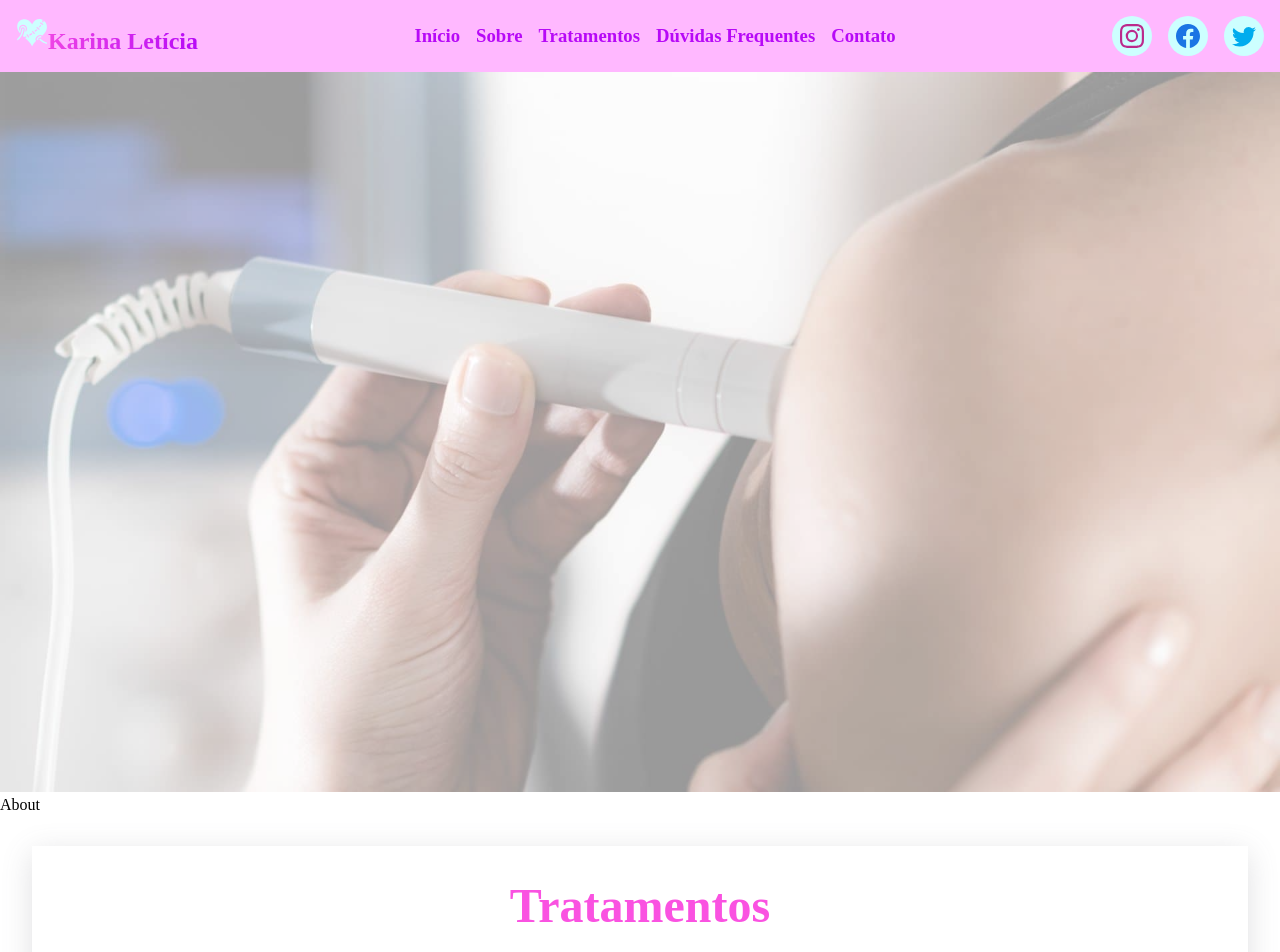
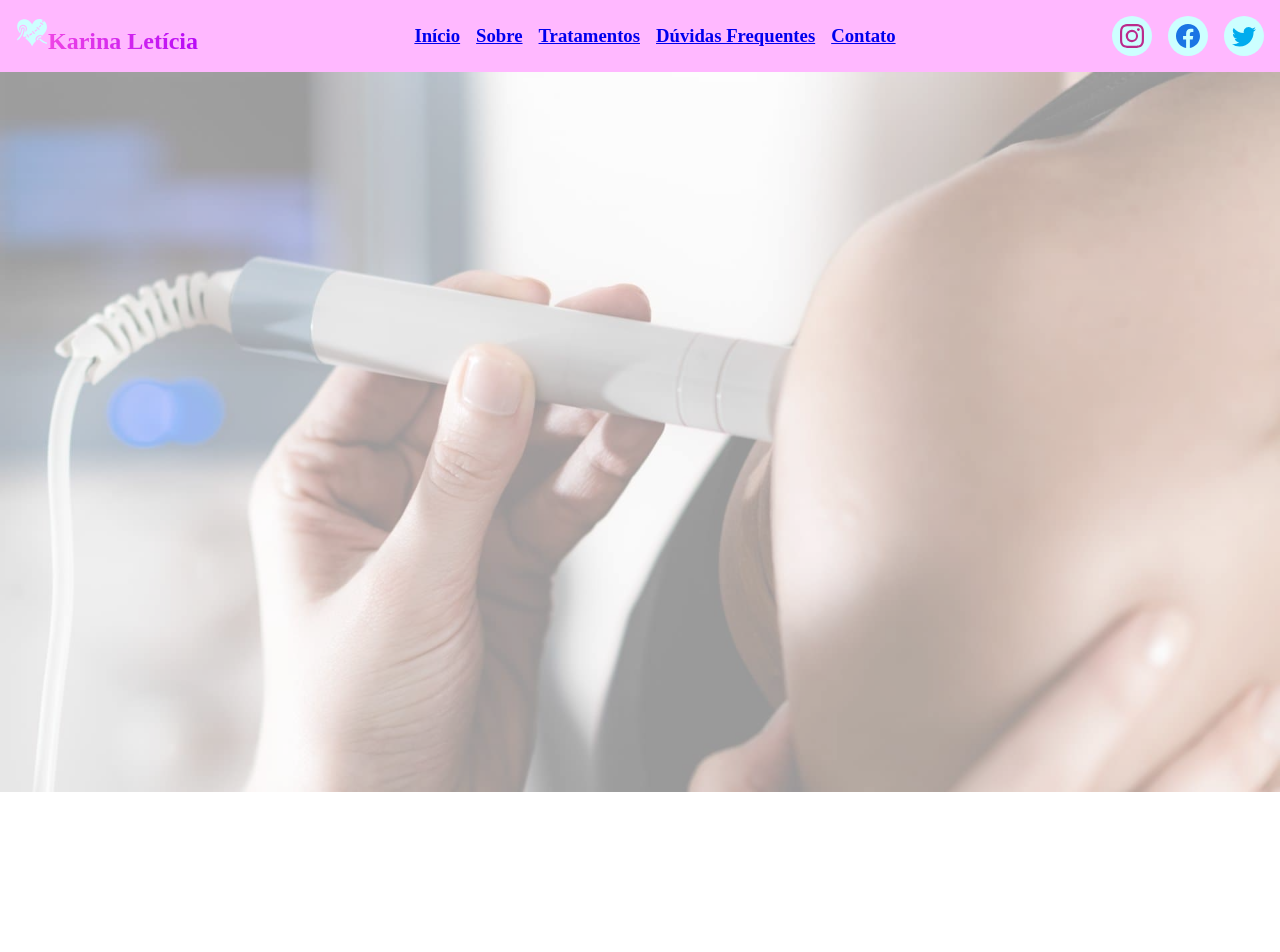
Before and after one commit to baladei/PhysioWeb, a React (Vite) app: page / in a window 1280 px wide. Shown: the top 952 px of the page. After the commit the page ends 800 px from the top, so only its background shows below. Built offline with nearby package versions, Linux system fonts and the light colour scheme.

Commit message:
trying to use react-router-dom again

```diff
--- a/src/App.jsx
+++ b/src/App.jsx
@@ -12,10 +12,6 @@ function App() {
     <div className="App">
       <Sidebar />
       <Main />
-      <About />
-      <Treatments />
-      <Doubt />
-      <Contact />
     </div>
   )
 }
--- a/src/components/Sidebar.jsx
+++ b/src/components/Sidebar.jsx
@@ -1,4 +1,5 @@
 import { GiLifeSupport } from "react-icons/gi"
+import { Link } from "react-router-dom"
 import { Social } from "./Social"
 import "./styles/sidebar.css"
 
@@ -9,11 +10,11 @@ export const Sidebar = () => {
             <h2><GiLifeSupport />Karina Letícia</h2>
         </div>
         <div className="menu">
-            <h3>Início</h3>
-            <h3>Sobre</h3>
-            <h3>Tratamentos</h3>
-            <h3>Dúvidas Frequentes</h3>
-            <h3>Contato</h3>
+            <Link to='/'><h3>Início</h3> </Link>
+            <Link to='about'><h3>Sobre</h3> </Link>
+            <Link to='treatments'><h3>Tratamentos</h3> </Link>
+            <Link to='doubt'><h3>Dúvidas Frequentes</h3> </Link>
+            <Link to='contact'><h3>Contato</h3> </Link>
         </div>
         <div className="social">
              <Social />
--- a/src/main.jsx
+++ b/src/main.jsx
@@ -5,7 +5,6 @@ import { BrowserRouter, Routes, Route } from 'react-router-dom'
 import './index.css'
 
 import App from './App'
-import { Sidebar } from './components/Sidebar'
 import { About } from './components/About'
 import { Treatments } from './components/Treatments'
 import { Contact } from './components/Contact'
@@ -15,12 +14,11 @@ ReactDOM.createRoot(document.getElementById('root')).render(
   <React.StrictMode>
     <BrowserRouter>
       <Routes>
-        <Route element={<App />}>
-          <Route path='/' element={<Sidebar />} />
-          <Route path='about' element={<About />} />
-          <Route path='treatments' element={<Treatments />} />
-          <Route path='doubt' element={<Doubt />} />
-          <Route path='contact' element={<Contact />} />
+        <Route path='/' element={<App />}>
+        <Route path='about' element={<About />} />
+        <Route path='treatments' element={<Treatments />} />
+        <Route path='doubt' element={<Doubt />} />
+        <Route path='contact' element={<Contact />} />
         </Route>
       </Routes>
     </BrowserRouter>
```
